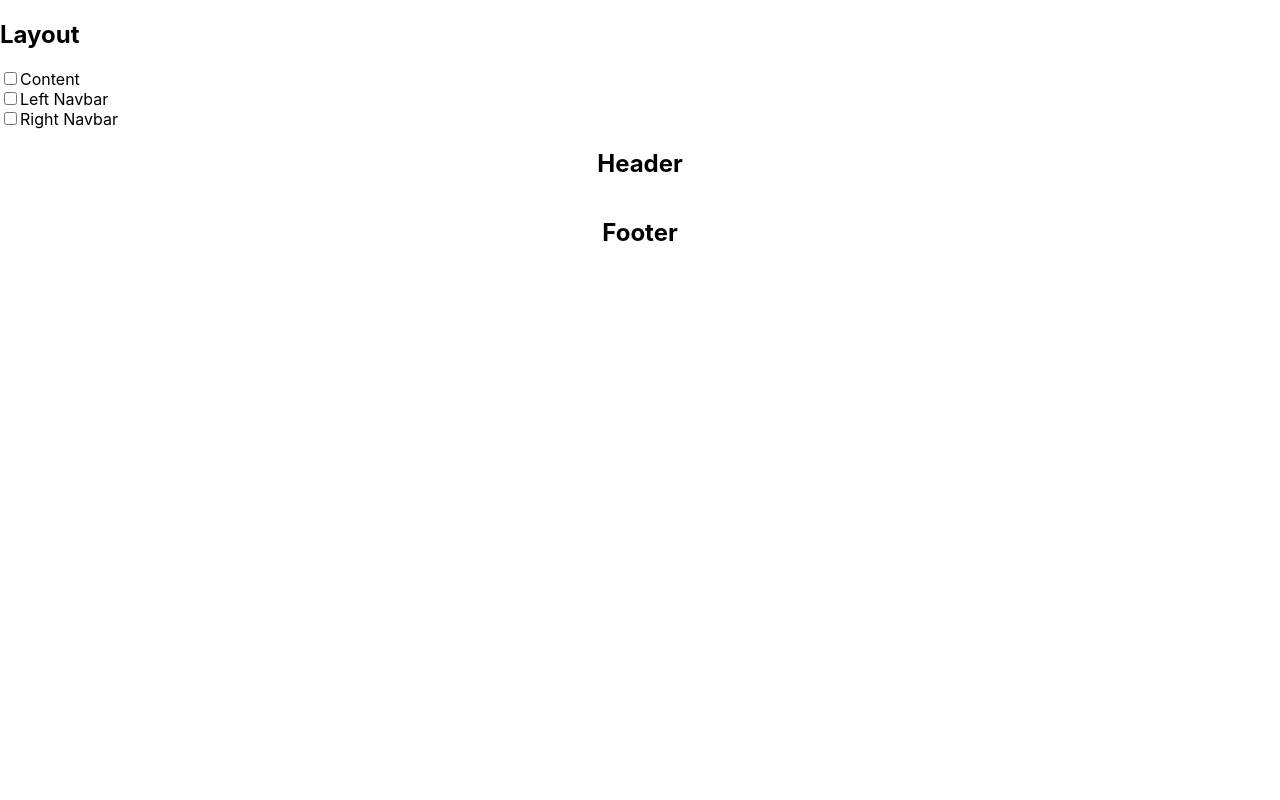
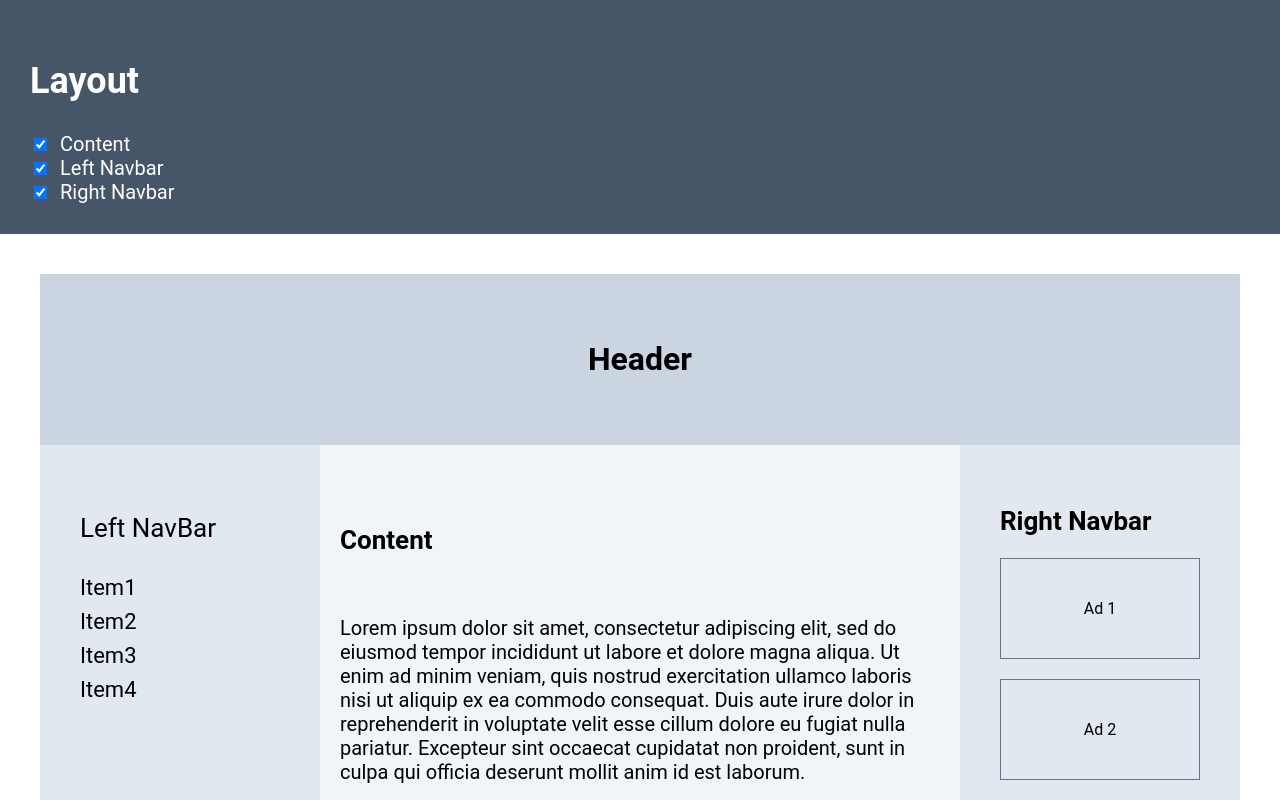
Before and after one commit to Kanth789/FirstReactAssignment, a React (Create React App) app in the folder react-ssignments/: page / in a window 1280 px wide. Shown: the top 800 px of the page. Built offline with nearby package versions, Linux system fonts and the light colour scheme.

Commit message:
with react context and css

```diff
--- a/react-ssignments/src/App.css
+++ b/react-ssignments/src/App.css
@@ -47,3 +47,69 @@
 .header-div ,.footer-container{
   text-align: center;
 }
+.nav-bar-checkBox{
+  display: flex;
+  flex-direction: column;
+
+}
+.link1 label{
+  font-size: 20px;
+  margin-left: 10px;
+}
+.nav{
+  background-color: #475569;
+  padding: 30px;
+  color: #fff;
+}
+.nav-bar-header h2{
+  font-size: 36px;
+}
+.main-conatiner{
+  padding: 40px;
+}
+.header-div,.footer-container{
+  background-color: #cbd5e1;
+  padding: 40px;
+}
+.header-div h2,.footer-container h2{
+  font-size: 32px;
+}
+.nav-bar-left,.bar-bar-right{
+  background-color: #e2e8f0;
+  padding: 40px;
+}
+.content{
+  background-color: #f1f5f9;
+  padding: 20px;
+}
+.nav-bar-left ,li{
+  list-style: none;
+  font-size: 22px;
+  line-height: 34px;
+
+}
+.nav-bar-left ul{
+  padding-left: 0px;
+  font-size: 26px;
+}
+.content h6{
+  font-size: 26px;
+}
+.content p{
+  margin-top: 0px;
+  margin-bottom: 30px;
+  font-size: 20px;
+
+}
+.bar-bar-right h2{
+  font-size: 26px;
+}
+.div-1{
+  padding: 40px;
+  border: 1px solid #64748b;
+  margin-top: 20px;
+  text-align: center;
+}
+body{
+  font-family: Roboto;
+}
--- a/react-ssignments/src/App.js
+++ b/react-ssignments/src/App.js
@@ -3,58 +3,36 @@ import './App.css';
 import ConfigurationController from './Components/ConfigurationController/ConfigurationController';
 import Layout from './Components/Layout/Layout';
 import { Component } from 'react';
-const CategroyList =[
-  {
-      name:'Content',
-      checkBoxId:'ContentId'
+import FilterContext from './Components/FilterContext';
 
-  },
-  {
-      name:'Left Navbar',
-      checkBoxId:'leftNavbar'
-  },
-  {
-      name:'Right Navbar',
-      checkBoxId:'rightNavbar'
-
-  },
-
-]
 class  App extends Component {
   state = {
-    onToggleShowContent : false,
-    onToggleShowLeftNavbar : false,
-    onToggleShowRightNavbar : false
+    showContent : true,
+    showLeftNavbar : true,
+    showRightNavbar : true
   }
-  OnclickedBox = (checkBoxId) =>{
-    if(checkBoxId === 'ContentId')
-    {
-      console.log(checkBoxId)
-       this.setState(prevState=>({onToggleShowContent:!prevState.onToggleShowContent}))
-
-    }
-    else if(checkBoxId === 'leftNavbar')
-    {
-      this.setState(prevState=>({onToggleShowLeftNavbar:!prevState.onToggleShowLeftNavbar}))
-
-    }
-    else{
-      this.setState(prevState=>({onToggleShowRightNavbar:!prevState.onToggleShowRightNavbar}))
-
-    }
+  onToggleShowContent = () =>{
+    this.setState(prevState=>({showContent:!prevState.showContent}))
+  }
+  onToggleShowLeftNavbar = () =>{
+    this.setState(prevState=>({showLeftNavbar:!prevState.showLeftNavbar}))
+  }
+  onToggleShowRightNavbar = () =>{
+    this.setState(prevState=>({showRightNavbar:!prevState.showRightNavbar}))
   }
   render(){
-     const{onToggleShowContent,onToggleShowLeftNavbar,onToggleShowRightNavbar} = this.state
+     const {showContent,showLeftNavbar,showRightNavbar} = this.state
     return (
+
       <>
-      <div>
-      <div className="nav-bar-header">
-                <h2>Layout</h2>
-      </div>
-      {CategroyList.map(eachItem=>(<ConfigurationController CategroyList={eachItem} OnclickedBox={this.OnclickedBox}/>))}
-      </div>
-      <Layout onToggleShowContent={onToggleShowContent} onToggleShowLeftNavbar={onToggleShowLeftNavbar} onToggleShowRightNavbar={onToggleShowRightNavbar} />
+
+      <FilterContext.Provider value={{showContent,showLeftNavbar,showRightNavbar,onToggleShowContent:this.onToggleShowContent,onToggleShowLeftNavbar:this.onToggleShowLeftNavbar,onToggleShowRightNavbar:this.onToggleShowRightNavbar}}>
+      <ConfigurationController/>
+
+      <Layout/>
+      </FilterContext.Provider>
       </>
+
     );
   }
 
--- a/react-ssignments/src/Components/Body/Body.js
+++ b/react-ssignments/src/Components/Body/Body.js
@@ -1,25 +1,40 @@
-const Body = (props) =>{
-    const {onToggleShowContent,onToggleShowLeftNavbar,onToggleShowRightNavbar} = props
+import FilterContext from "../FilterContext"
+const Body = () =>(
+    < FilterContext.Consumer>
+            {value => {
+        const {showContent,
+        showLeftNavbar,
+        showRightNavbar,
+        onToggleShowContent,
+        onToggleShowLeftNavbar,
+        onToggleShowRightNavbar,} = value
+
+
+
     return(
         <div className="Body-conatiner">
-           {onToggleShowLeftNavbar ?  <div className="nav-bar-left">
+
+           {showLeftNavbar ?  <div className="nav-bar-left">
                 <ul>Left NavBar</ul>
                 <li>Item1</li>
                 <li>Item2</li>
                 <li>Item3</li>
                 <li>Item4</li>
             </div> : ""}
-            {onToggleShowContent ? <div className="content">
+            {showContent ? <div className="content">
                 <h6>Content</h6>
                 <p>Lorem ipsum dolor sit amet, consectetur adipiscing elit, sed do eiusmod tempor incididunt ut labore et dolore magna aliqua. Ut enim ad minim veniam, quis nostrud exercitation ullamco laboris nisi ut aliquip ex ea commodo consequat. Duis aute irure dolor in reprehenderit in voluptate velit esse cillum dolore eu fugiat nulla pariatur. Excepteur sint occaecat cupidatat non proident, sunt in culpa qui officia deserunt mollit anim id est laborum.</p>
             </div> : ""}
 
-            {onToggleShowRightNavbar ? <div className="bar-bar-right">
+            {showRightNavbar ? <div className="bar-bar-right">
                 <h2>Right Navbar</h2>
                 <div className="div-1">Ad 1</div>
                 <div className="div-1">Ad 2</div>
             </div> : ""}
         </div>
     )
+    }
 }
+    </FilterContext.Consumer>
+)
 export default Body
--- a/react-ssignments/src/Components/ConfigurationController/ConfigurationController.js
+++ b/react-ssignments/src/Components/ConfigurationController/ConfigurationController.js
@@ -1,18 +1,54 @@
-const ConfigurationController = (props) =>{
-    const{OnclickedBox,CategroyList} = props
-    const{name,checkBoxId,checked} =  CategroyList
-    const OnclcikedCheckBox = () =>{
-        OnclickedBox(checkBoxId)
-    }
+import FilterContext from "../FilterContext"
+
+const ConfigurationController = () =>(
+    <FilterContext.Consumer>
+         {value => {
+      const {showContent,
+        showLeftNavbar,
+        showRightNavbar,
+        onToggleShowContent,
+        onToggleShowLeftNavbar,
+        onToggleShowRightNavbar,} = value
+
+        const OnclcikedCheckBox1 = () =>{
+            onToggleShowContent()
+        }
+        const OnclcikedCheckBox2 = () =>{
+            onToggleShowLeftNavbar()
+        }
+        const  OnclcikedCheckBox3 = () =>{
+            onToggleShowRightNavbar()
+        }
+
+
     return(
+    <div className="nav">
+        <div className="nav-bar-header">
+                <h2>Layout</h2>
+      </div>
         <div className="nav-bar">
             <div className="nav-bar-checkBox">
-              <input type="checkbox" id="Content" name="layout"  onClick={OnclcikedCheckBox}></input>
-               <label>{name}</label>
+                <div className="link1">
+              <input type="checkbox" id="Content" name="layout"  checked={showContent} onClick={OnclcikedCheckBox1}></input>
+               <label>Content</label>
+               </div>
+               <div className="link1">
+               <input type="checkbox" id="Content" name="layout" checked={showLeftNavbar} onClick={OnclcikedCheckBox2}></input>
+               <label>Left Navbar</label>
+               </div>
+               <div className="link1">
+               <input type="checkbox" id="Content" name="layout" checked={showRightNavbar} onClick={OnclcikedCheckBox3}></input>
+               <label>Right Navbar</label>
+               </div>
 
             </div>
         </div>
+        </div>
     )
-}
+         }
+        }
+    </FilterContext.Consumer>
+)
+
 
 export default ConfigurationController
--- a/react-ssignments/src/Components/FilterContext.js
+++ b/react-ssignments/src/Components/FilterContext.js
@@ -1,11 +1,13 @@
 import React from 'react'
 
 const FilterContext = React.createContext({
-    onToggleShowContent : false,
-    onToggleShowLeftNavbar : false,
-    onToggleShowRightNavbar : false,
+    showContent : true,
+    showLeftNavbar : true,
+    showRightNavbar : true,
 
-    OnclickedBox: () => {},
+    onToggleShowContent: () => {},
+    onToggleShowLeftNavbar:()=>{},
+    onToggleShowRightNavbar:() =>{}
 
 })
 
--- a/react-ssignments/src/Components/Layout/Layout.js
+++ b/react-ssignments/src/Components/Layout/Layout.js
@@ -4,11 +4,11 @@ import Footer from "../Footer/Footer"
 const Layout = (props) =>{
     const {onToggleShowContent,onToggleShowLeftNavbar,onToggleShowRightNavbar} = props
     return(
-        <>
+        <div className="main-conatiner">
         <Header/>
         <Body onToggleShowContent={onToggleShowContent} onToggleShowLeftNavbar={onToggleShowLeftNavbar} onToggleShowRightNavbar={onToggleShowRightNavbar}/>
         <Footer/>
-        </>
+        </div>
     )
 }
 
```
